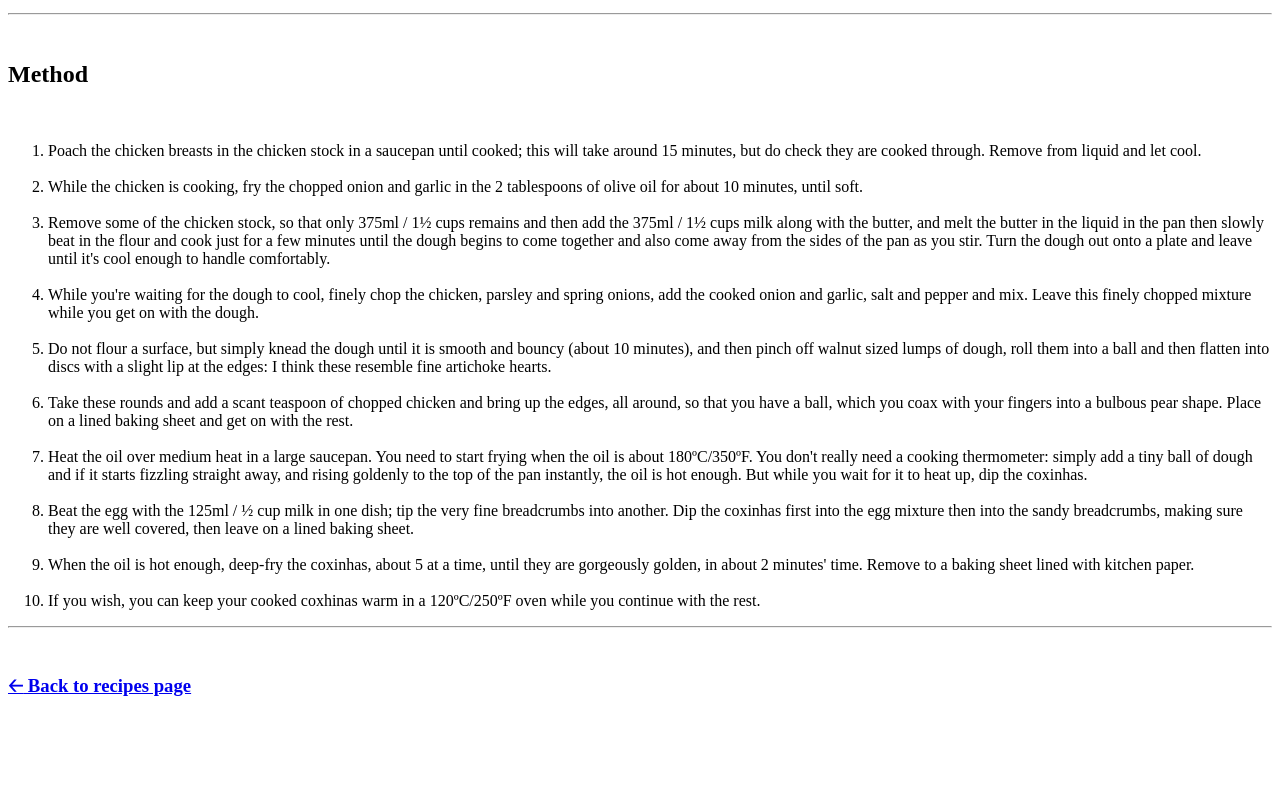
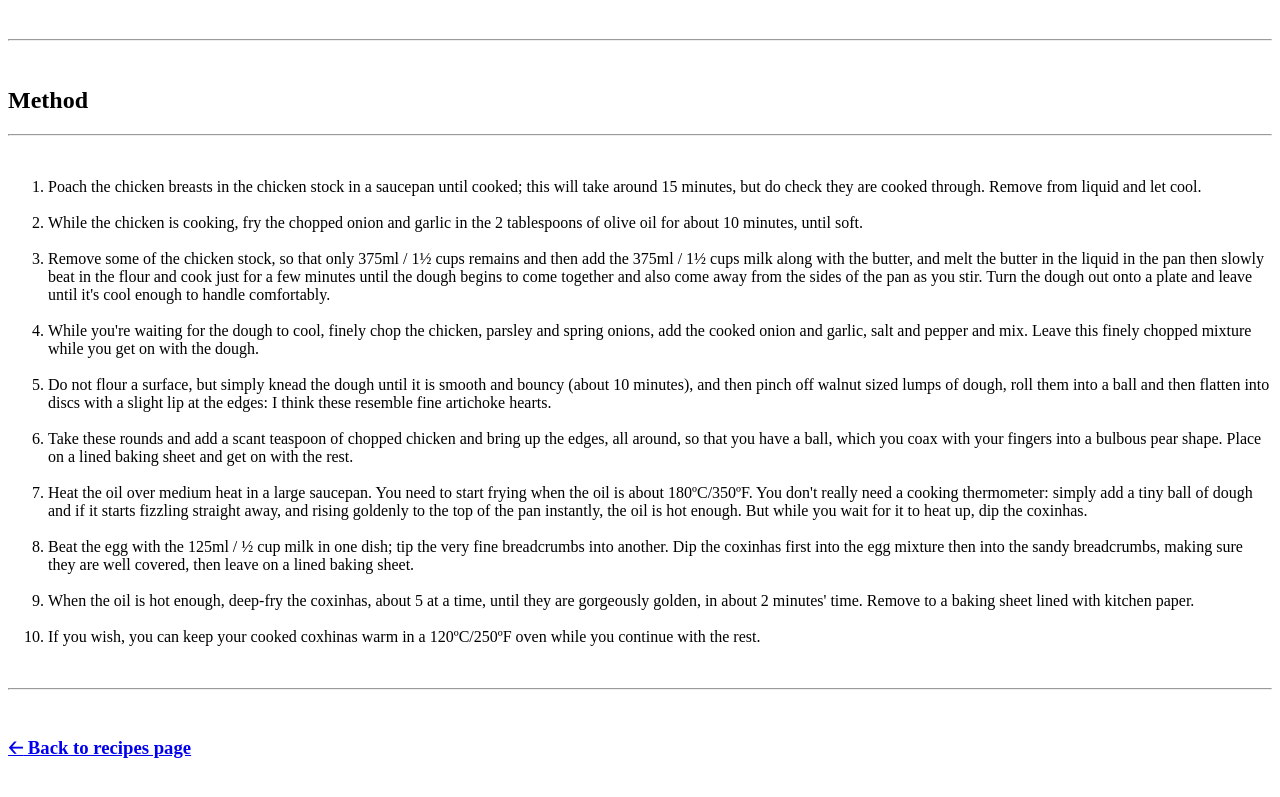
Before and after one commit to MikaBraga/odin-recipes, a plain HTML site: page Recipes/Coxinha.html in a window 1280 px wide. Shown: the part 1019-1816 px from the top of the page. Before the commit the page ends 1786 px from the top, so only its background shows below. Drawn offline with Linux system fonts and the light colour scheme.

Commit message:
Project finished

```diff
--- a/Recipes/Coxinha.html
+++ b/Recipes/Coxinha.html
@@ -37,9 +37,11 @@
         <li>200 grams very fine breadcrumbs</li>
         <li>1 large egg</li>
         </ul>
+        <br>
         <hr>
         <br>
         <h2>Method</h2>
+        <hr>
         <br>
         <ol>
             <li>Poach the chicken breasts in the chicken stock in a saucepan until cooked; this will take around 15 minutes, but do check they are cooked through. Remove from liquid and let cool.
@@ -64,7 +66,7 @@
 <br>
 <li>If you wish, you can keep your cooked coxhinas warm in a 120ºC/250ºF oven while you continue with the rest.</li>
 </ol>
-
+    <br>
 <hr>
  <br>
  <h3><a href="../index.html"><b>🡠</b> Back to recipes page</a></h3>
```
Also changed, not shown: Recipes/Brigadeiro.html (+3 -0 lines), Recipes/Feijao-Tropeiro.html (+3 -1 lines), index.html (+1 -0 lines).
